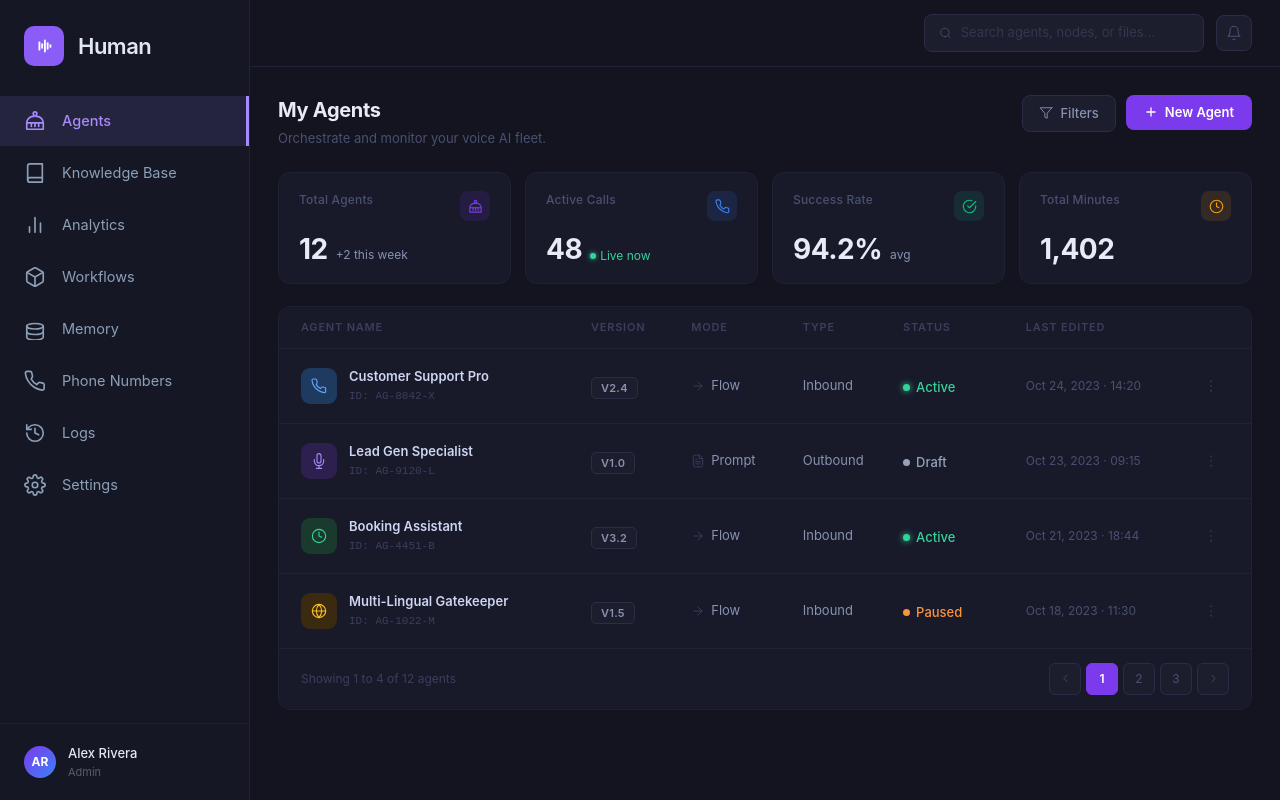
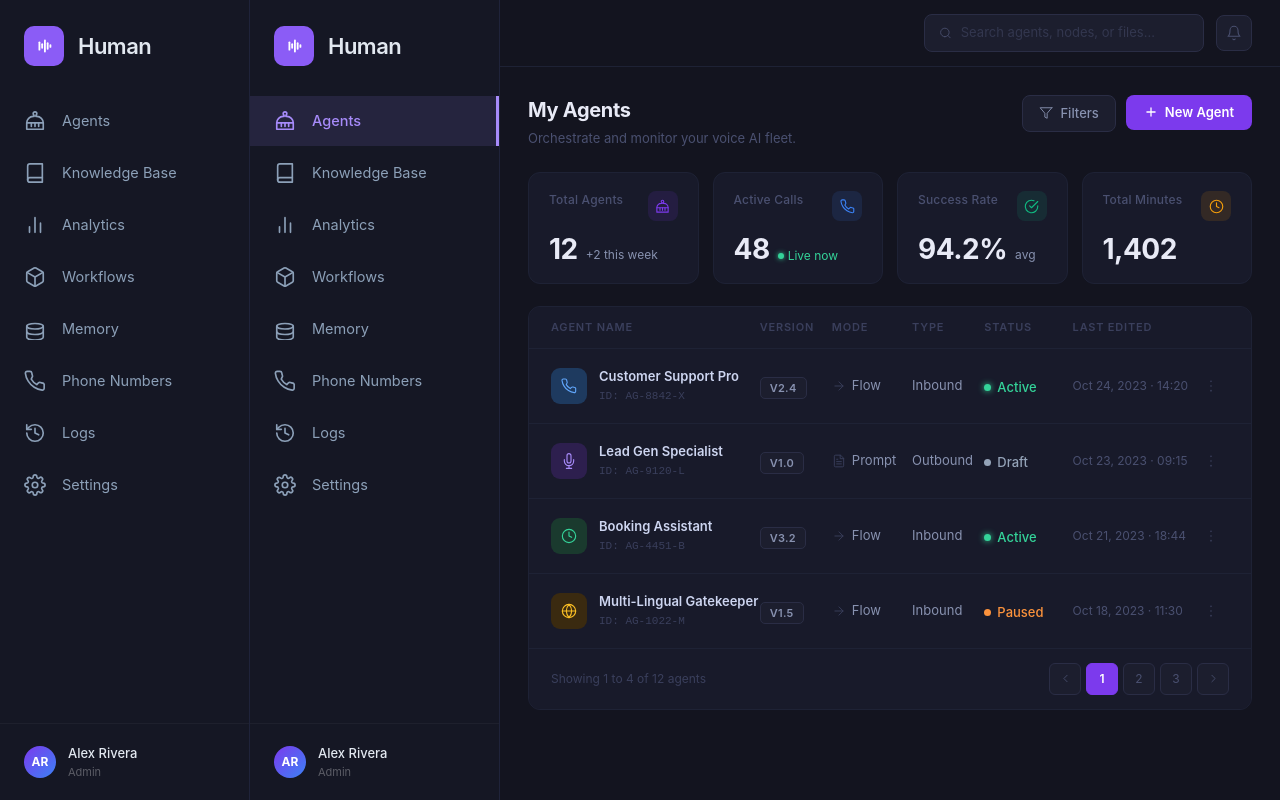
Before and after one commit to devangy/human-front, a Next.js app: page /dashboard in a window 1280 px wide. Built offline with nearby package versions, Linux system fonts and the light colour scheme.

Commit message:
layout and components

```diff
--- a/src/app/layout.tsx
+++ b/src/app/layout.tsx
@@ -1,5 +1,5 @@
-import type { Metadata } from "next";
 import { Geist, Geist_Mono } from "next/font/google";
+import Sidebar from "../components/Sidebar"; // Adjust path as needed
 import "./globals.css";
 
 const geistSans = Geist({
@@ -12,22 +12,42 @@ const geistMono = Geist_Mono({
     subsets: ["latin"],
 });
 
-export const metadata: Metadata = {
-  title: "Create Next App",
+export const metadata = {
+    title: "My Dashboard App",
     description: "Generated by create next app",
 };
 
-export default function RootLayout({
-  children,
-}: Readonly<{
-  children: React.ReactNode;
-}>) {
+export default function RootLayout({ children }) {
     return (
-    <html
-      lang="en"
-      className={`${geistSans.variable} ${geistMono.variable} h-full antialiased`}
+        <html lang="en">
+            {/* 1. Global background and flex-row setup */}
+            <body
+                className={`${geistSans.variable} ${geistMono.variable} antialiased`}
+                style={{
+                    display: "flex",
+                    height: "100vh",
+                    fontFamily: "'Inter','DM Sans','Segoe UI',sans-serif",
+                    background: "#13141f",
+                    overflow: "hidden", // Prevent double scrollbars
+                    margin: 0,
+                }}
             >
-      <body className="min-h-full flex flex-col">{children}</body>
+                {/* 2. Persistent Sidebar */}
+                <Sidebar />
+
+                {/* 3. Page Content Area */}
+                <main
+                    style={{
+                        flex: 1,
+                        overflowY: "auto",
+                        background: "#13141f",
+                        display: "flex",
+                        flexDirection: "column",
+                    }}
+                >
+                    {children}
+                </main>
+            </body>
         </html>
     );
 }
--- /dev/null
+++ b/src/components/Sidebar.tsx
@@ -0,0 +1,236 @@
+"use client";
+
+import { useState } from "react";
+import Link from "next/link";
+import { usePathname } from "next/navigation";
+
+// ── Icons ─────────────────────────────────────────────────────────────────
+const Icon = ({
+    d,
+    size = 18,
+    color = "currentColor",
+    strokeWidth = 1.6,
+    fill = "none",
+}) => (
+    <svg
+        width={size}
+        height={size}
+        viewBox="0 0 24 24"
+        fill={fill}
+        stroke={color}
+        strokeWidth={strokeWidth}
+        strokeLinecap="round"
+        strokeLinejoin="round"
+    >
+        {Array.isArray(d) ? (
+            d.map((p, i) => <path key={i} d={p} />)
+        ) : (
+            <path d={d} />
+        )}
+    </svg>
+);
+
+const Icons = {
+    agents: [
+        "M12 2a2 2 0 0 1 2 2c0 .74-.4 1.39-1 1.73V7h1a7 7 0 0 1 7 7H3a7 7 0 0 1 7-7h1V5.73A2 2 0 0 1 10 4a2 2 0 0 1 2-2z",
+        "M3 14v7h18v-7",
+        "M8 14v4M16 14v4M12 14v4",
+    ],
+    knowledge: [
+        "M4 19.5A2.5 2.5 0 0 1 6.5 17H20",
+        "M6.5 2H20v20H6.5A2.5 2.5 0 0 1 4 19.5v-15A2.5 2.5 0 0 1 6.5 2z",
+    ],
+    analytics: "M18 20V10M12 20V4M6 20v-6",
+    workflows: [
+        "M21 16V8a2 2 0 0 0-1-1.73l-7-4a2 2 0 0 0-2 0l-7 4A2 2 0 0 0 3 8v8a2 2 0 0 0 1 1.73l7 4a2 2 0 0 0 2 0l7-4A2 2 0 0 0 21 16z",
+        "M3.27 6.96 12 12.01l8.73-5.05M12 22.08V12",
+    ],
+    memory: [
+        "M3 9a9 3 0 0 1 18 0",
+        "M3 9c0 1.66 4.03 3 9 3s9-1.34 9-3",
+        "M3 9v6c0 1.66 4.03 3 9 3s9-1.34 9-3V9",
+        "M3 15v6c0 1.66 4.03 3 9 3s9-1.34 9-3v-6",
+    ],
+    phone: "M22 16.92v3a2 2 0 0 1-2.18 2 19.79 19.79 0 0 1-8.63-3.07A19.5 19.5 0 0 1 4.6 12.18 19.79 19.79 0 0 1 1.52 3.6 2 2 0 0 1 3.49 1.44h3a2 2 0 0 1 2 1.72 12.84 12.84 0 0 0 .7 2.81 2 2 0 0 1-.45 2.11L7.91 9.91a16 16 0 0 0 6 6l1.83-1.83a2 2 0 0 1 2.11-.45 12.84 12.84 0 0 0 2.81.7A2 2 0 0 1 22 16.92z",
+    logs: [
+        "M3 12a9 9 0 1 0 9-9 9.75 9.75 0 0 0-6.74 2.74L3 8",
+        "M3 3v5h5",
+        "M12 7v5l4 2",
+    ],
+    settings: [
+        "M12 15a3 3 0 1 0 0-6 3 3 0 0 0 0 6z",
+        "M19.4 15a1.65 1.65 0 0 0 .33 1.82l.06.06a2 2 0 0 1-2.83 2.83l-.06-.06a1.65 1.65 0 0 0-1.82-.33 1.65 1.65 0 0 0-1 1.51V21a2 2 0 0 1-4 0v-.09A1.65 1.65 0 0 0 9 19.4a1.65 1.65 0 0 0-1.82.33l-.06.06a2 2 0 0 1-2.83-2.83l.06-.06A1.65 1.65 0 0 0 4.68 15a1.65 1.65 0 0 0-1.51-1H3a2 2 0 0 1 0-4h.09A1.65 1.65 0 0 0 4.6 9a1.65 1.65 0 0 0-.33-1.82l-.06-.06a2 2 0 0 1 2.83-2.83l.06.06A1.65 1.65 0 0 0 9 4.68a1.65 1.65 0 0 0 1-1.51V3a2 2 0 0 1 4 0v.09a1.65 1.65 0 0 0 1 1.51 1.65 1.65 0 0 0 1.82-.33l.06-.06a2 2 0 0 1 2.83 2.83l-.06.06A1.65 1.65 0 0 0 19.4 9a1.65 1.65 0 0 0 1.51 1H21a2 2 0 0 1 0 4h-.09a1.65 1.65 0 0 0-1.51 1z",
+    ],
+    brandWave: ["M7 8v8", "M10 10v4", "M13 6v12", "M16 9v6", "M19 11v2"],
+};
+
+// ── Navigation Configuration ──────────────────────────────────────────────
+const navItems = [
+    { href: "/agents", label: "Agents", iconKey: "agents" },
+    { href: "/knowledge", label: "Knowledge Base", iconKey: "knowledge" },
+    { href: "/analytics", label: "Analytics", iconKey: "analytics" },
+    { href: "/workflows", label: "Workflows", iconKey: "workflows" },
+    { href: "/memory", label: "Memory", iconKey: "memory" },
+    { href: "/phone", label: "Phone Numbers", iconKey: "phone" },
+    { href: "/logs", label: "Logs", iconKey: "logs" },
+    { href: "/settings", label: "Settings", iconKey: "settings" },
+];
+
+// ── Components ────────────────────────────────────────────────────────────
+function NavItem({ href, label, iconKey, active }) {
+    const [isHovered, setIsHovered] = useState(false);
+    return (
+        <Link
+            href={href}
+            onMouseEnter={() => setIsHovered(true)}
+            onMouseLeave={() => setIsHovered(false)}
+            style={{
+                display: "flex",
+                alignItems: "center",
+                gap: 16,
+                padding: "14px 24px",
+                cursor: "pointer",
+                textDecoration: "none",
+                background: active
+                    ? "#25243e"
+                    : isHovered
+                      ? "rgba(255,255,255,0.03)"
+                      : "transparent",
+                color: active ? "#a78bfa" : "#8ca0b8",
+                borderRight: active
+                    ? "3px solid #a78bfa"
+                    : "3px solid transparent",
+                transition: "background 0.15s ease, color 0.15s ease",
+            }}
+        >
+            <Icon
+                d={Icons[iconKey]}
+                size={22}
+                color={active ? "#a78bfa" : "#8ca0b8"}
+                strokeWidth={1.8}
+            />
+            <span style={{ fontSize: 14.5, fontWeight: active ? 500 : 400 }}>
+                {label}
+            </span>
+        </Link>
+    );
+}
+
+export default function Sidebar() {
+    const pathname = usePathname();
+
+    return (
+        <aside
+            style={{
+                width: 250,
+                background: "#151724",
+                borderRight: "1px solid #1f233a",
+                display: "flex",
+                flexDirection: "column",
+                zIndex: 20,
+                flexShrink: 0, // Prevents sidebar from squishing
+                height: "100vh", // Full height
+            }}
+        >
+            <div
+                style={{
+                    padding: "26px 24px 30px",
+                    display: "flex",
+                    alignItems: "center",
+                    gap: 14,
+                }}
+            >
+                <div
+                    style={{
+                        width: 40,
+                        height: 40,
+                        borderRadius: 10,
+                        background: "#8b5cf6",
+                        display: "flex",
+                        alignItems: "center",
+                        justifyContent: "center",
+                    }}
+                >
+                    <Icon
+                        d={Icons.brandWave}
+                        size={22}
+                        color="#fff"
+                        strokeWidth={2}
+                    />
+                </div>
+                <span
+                    style={{
+                        color: "#e2e8f0",
+                        fontSize: 22,
+                        fontWeight: 600,
+                        letterSpacing: "-0.5px",
+                    }}
+                >
+                    Human
+                </span>
+            </div>
+
+            <nav
+                style={{
+                    flex: 1,
+                    display: "flex",
+                    flexDirection: "column",
+                    gap: 2,
+                }}
+            >
+                {navItems.map(({ href, label, iconKey }) => (
+                    <NavItem
+                        key={href}
+                        href={href}
+                        label={label}
+                        iconKey={iconKey}
+                        active={pathname.includes(href)} // Automatically determines active state
+                    />
+                ))}
+            </nav>
+
+            <div
+                style={{
+                    padding: "20px 24px",
+                    borderTop: "1px solid rgba(255,255,255,0.04)",
+                    display: "flex",
+                    alignItems: "center",
+                    gap: 12,
+                }}
+            >
+                <div
+                    style={{
+                        width: 32,
+                        height: 32,
+                        borderRadius: "50%",
+                        background: "linear-gradient(135deg,#7c3aed,#3b82f6)",
+                        display: "flex",
+                        alignItems: "center",
+                        justifyContent: "center",
+                        fontSize: 12,
+                        color: "#fff",
+                        fontWeight: 700,
+                    }}
+                >
+                    AR
+                </div>
+                <div>
+                    <div
+                        style={{
+                            color: "#e2e8f0",
+                            fontSize: 13,
+                            fontWeight: 500,
+                        }}
+                    >
+                        Alex Rivera
+                    </div>
+                    <div
+                        style={{ color: "rgba(255,255,255,0.3)", fontSize: 11 }}
+                    >
+                        Admin
+                    </div>
+                </div>
+            </div>
+        </aside>
+    );
+}
```
Lines whose indentation alone changed are shown as unchanged.
